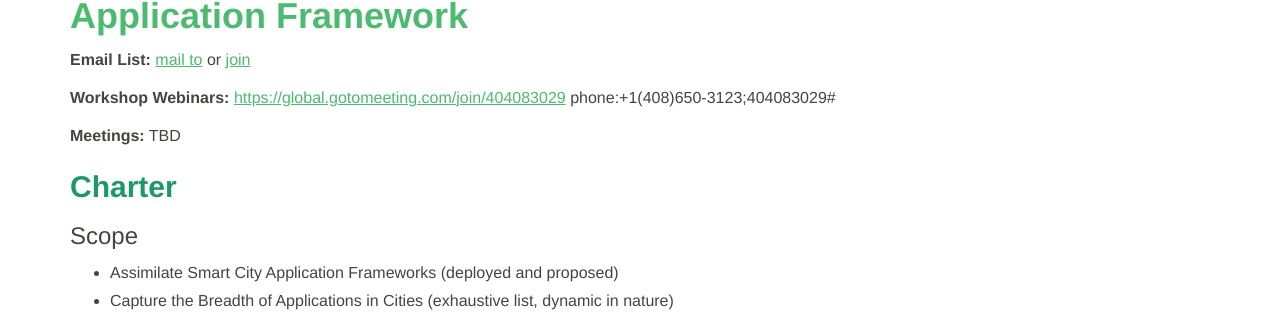
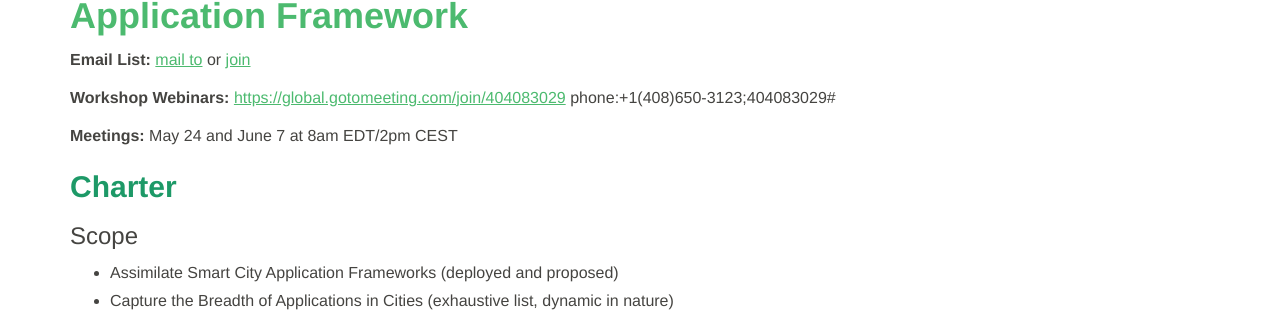
Before and after one commit to usnistgov/smartcitiesarchitecture, a Jekyll site: the page built from community/applicationframework/index.md, in a window 1280 px wide. Shown: the part 170-489 px from the top of the page. Built offline with Jekyll 4.4.1, drawn with Linux system fonts in a browser that asks for light colours.

Commit message:
Added meeting dates for ApplicationFramework

```diff
--- a/community/applicationframework/index.md
+++ b/community/applicationframework/index.md
@@ -9,7 +9,7 @@ layout: page
 
 **Workshop Webinars:** [https://global.gotomeeting.com/join/404083029](https://global.gotomeeting.com/join/404083029) phone:+1(408)650-3123;404083029#
 
-**Meetings:** TBD
+**Meetings:** May 24 and June 7 at 8am EDT/2pm CEST
 
 
 ## Charter
```
